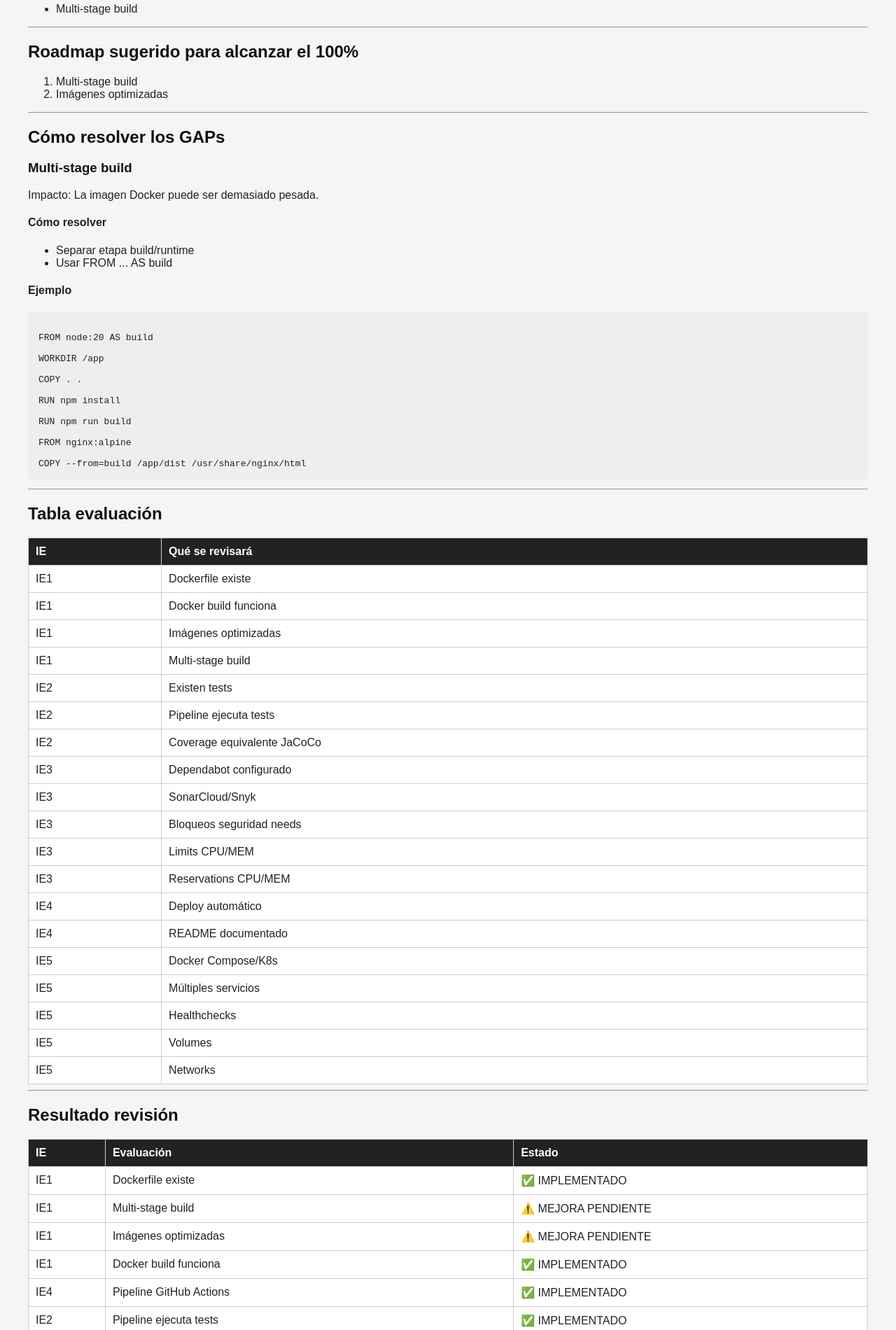
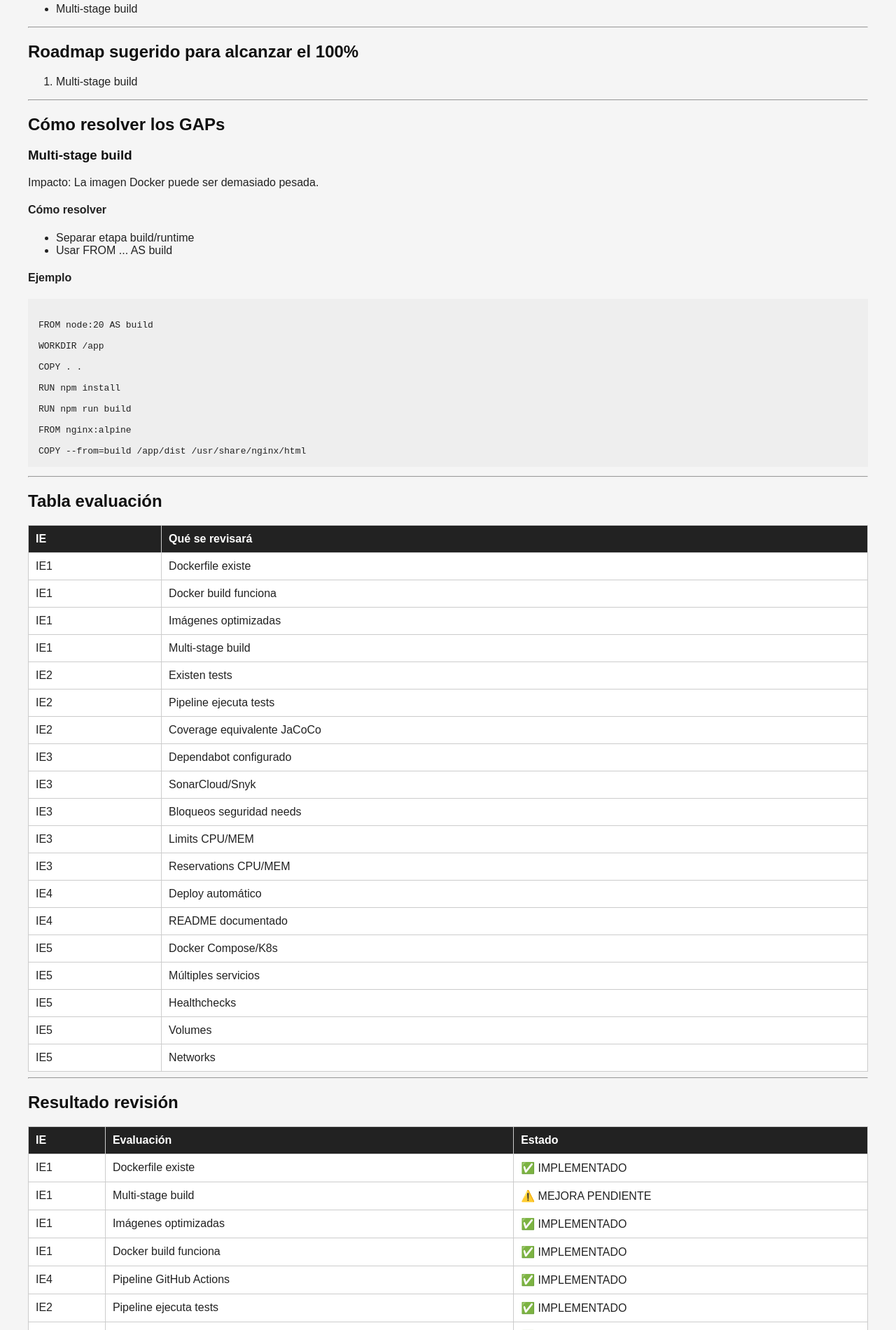
Before and after one commit to FrMardones/ev_01, a plain HTML site: page index.html in a window 1280 px wide. Shown: the part 220-2120 px from the top of the page at 70% size. Drawn offline with Linux system fonts and the light colour scheme.

Commit message:
deploy: 8cb5296dcb2106f2203046a5dffd9c5e177574b8

```diff
--- a/index.html
+++ b/index.html
@@ -67,7 +67,6 @@ pre {
 <h2>Roadmap sugerido para alcanzar el 100%</h2>
 <ol>
 <li>Multi-stage build</li>
-<li>Imágenes optimizadas</li>
 </ol>
 <hr>
 <h2>Cómo resolver los GAPs</h2>
@@ -203,7 +202,7 @@ COPY --from=build /app/dist /usr/share/nginx/html
 <tr>
 <td>IE1</td>
 <td>Imágenes optimizadas</td>
-<td>⚠️ MEJORA PENDIENTE</td>
+<td>✅ IMPLEMENTADO</td>
 </tr>
 <tr>
 <td>IE1</td>
@@ -320,18 +319,15 @@ COPY --from=build /app/dist /usr/share/nginx/html
 </ul>
 <h3>IE1 - Imágenes optimizadas</h3>
 <ul>
-<li><p>Estado: ⚠️ MEJORA PENDIENTE</p>
+<li><p>Estado: ✅ IMPLEMENTADO</p>
 </li>
-<li><p>Detalle: No usa imágenes optimizadas</p>
+<li><p>Detalle: Usa imágenes optimizadas</p>
 </li>
 <li><p>Evidencia:</p>
 </li>
 </ul>
 <pre><code>Dockerfile revisado
 </code></pre>
-<ul>
-<li>Qué falta: Usar alpine/slim/distroless</li>
-</ul>
 <h3>IE1 - Docker build funciona</h3>
 <ul>
 <li><p>Estado: ✅ IMPLEMENTADO</p>
```
Also changed, not shown: 1 other file.
